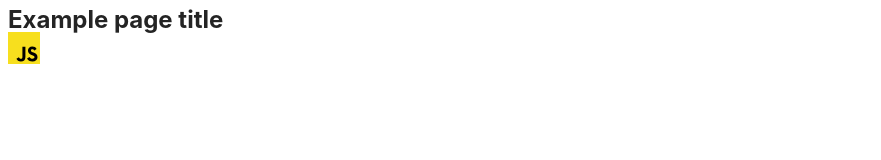
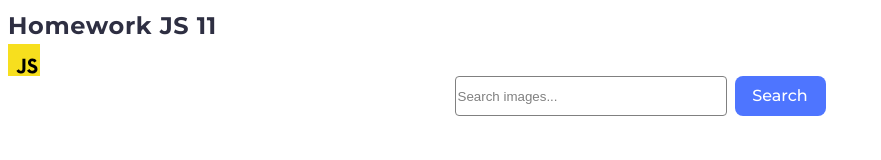
Before and after one commit to anitabaron/goit-hw-js-11, a website built with Vite: page src/index.html in a window 1280 px wide. Shown: the whole page, without its empty margins (0-881 px from the left). Built offline with nearby package versions, Linux system fonts and the light colour scheme.

```diff
--- a/package.json
+++ b/package.json
@@ -9,12 +9,14 @@
     "preview": "vite preview"
   },
   "devDependencies": {
-    "vite": "^4.5.2",
-    "glob": "^8.1.0"
+    "glob": "^8.1.0",
+    "vite": "^4.5.2"
   },
   "author": "Alexander Repeta <alexander.repeta@gmail.com>",
   "license": "ISC",
   "dependencies": {
+    "izitoast": "^1.4.0",
+    "simplelightbox": "^2.14.3",
     "vite-plugin-full-reload": "^1.0.5",
     "vite-plugin-html-inject": "^1.0.1"
   }
--- /dev/null
+++ b/src/css/gallery.css
@@ -0,0 +1,52 @@
+@import url('https://fonts.googleapis.com/css2?family=Montserrat:wght@100..900&display=swap');
+
+body {
+  font-family: 'Montserrat', sans-serif;
+  font-weight: 400;
+  letter-spacing: 0.04em;
+  color: #2e2f42;
+  font-size: 16px;
+  line-height: 1.5;
+}
+
+.form {
+  display: flex;
+  justify-content: center;
+  margin: 0 auto;
+  gap: 8px;
+}
+
+.form input {
+  border: 1px solid #808080;
+  border-radius: 4px;
+  width: 272px;
+  height: 40px;
+}
+
+.form input::placeholder {
+  color: #808080;
+}
+
+.form input:hover {
+  border: 1px solid #000;
+}
+
+.form input:active {
+  border: 1px solid #4e75ff;
+}
+
+.form button {
+  border-radius: 8px;
+  border-style: none;
+  padding: 8px 16px;
+  width: 91px;
+  height: 40px;
+  background-color: #4e75ff;
+  color: #fff;
+  font: inherit;
+  font-weight: 500;
+}
+
+.form button:hover {
+  background-color: #6c8cff;
+}
--- a/src/css/styles.css
+++ b/src/css/styles.css
@@ -7,6 +7,7 @@
 @import url('./reset.css');
 @import url('./vite-promo.css');
 @import url('./header.css');
+@import url('./gallery.css');
 
 :root {
   font-family: Inter, Avenir, Helvetica, Arial, sans-serif;
@@ -23,3 +24,7 @@
   -moz-osx-font-smoothing: grayscale;
   -webkit-text-size-adjust: 100%;
 }
+
+* {
+  box-sizing: border-box;
+}
--- a/src/index.html
+++ b/src/index.html
@@ -8,16 +8,14 @@
     <link rel="stylesheet" href="./css/styles.css" />
   </head>
   <body>
-    <load ="partials/header.html" />
-
     <section>
-      <h1>Example page title</h1>
-      <!-- Path to images as from index.html file -->
+      <h1>Homework JS 11</h1>
       <img src="./img/javascript.svg" alt="" />
     </section>
-
-    <!-- Loads the specified .html file -->
-    <load ="partials/vite-promo.html" />
+    <form class="form">
+      <input type="text" placeholder="Search images..." />
+      <button type="submit">Search</button>
+    </form>
 
     <script type="module" src="./main.js"></script>
   </body>
```
Also changed, not shown: src/main.js (+8 -0 lines), src/page-2.html (deleted, +0 -15 lines), src/page-3.html (deleted, +0 -15 lines), 1 other file.
